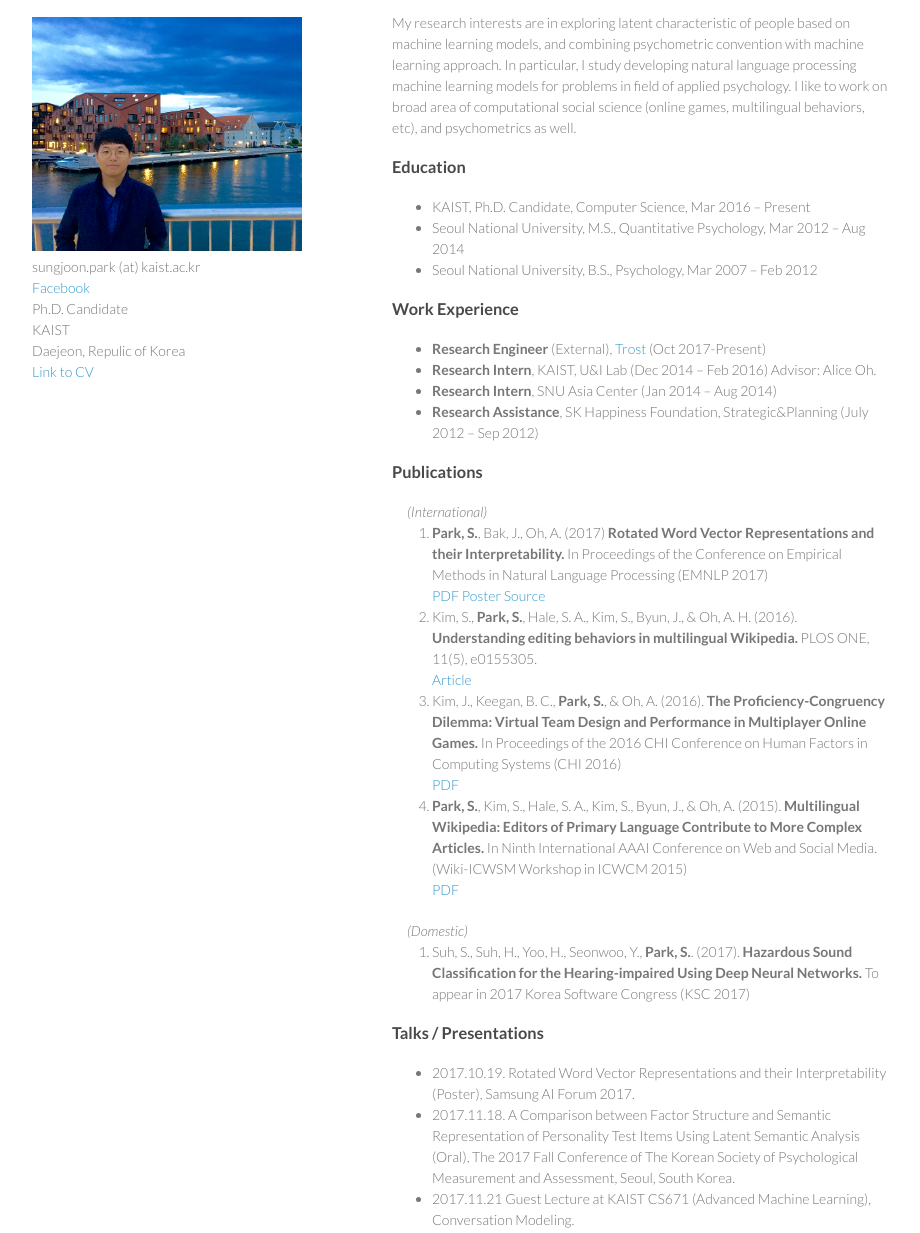
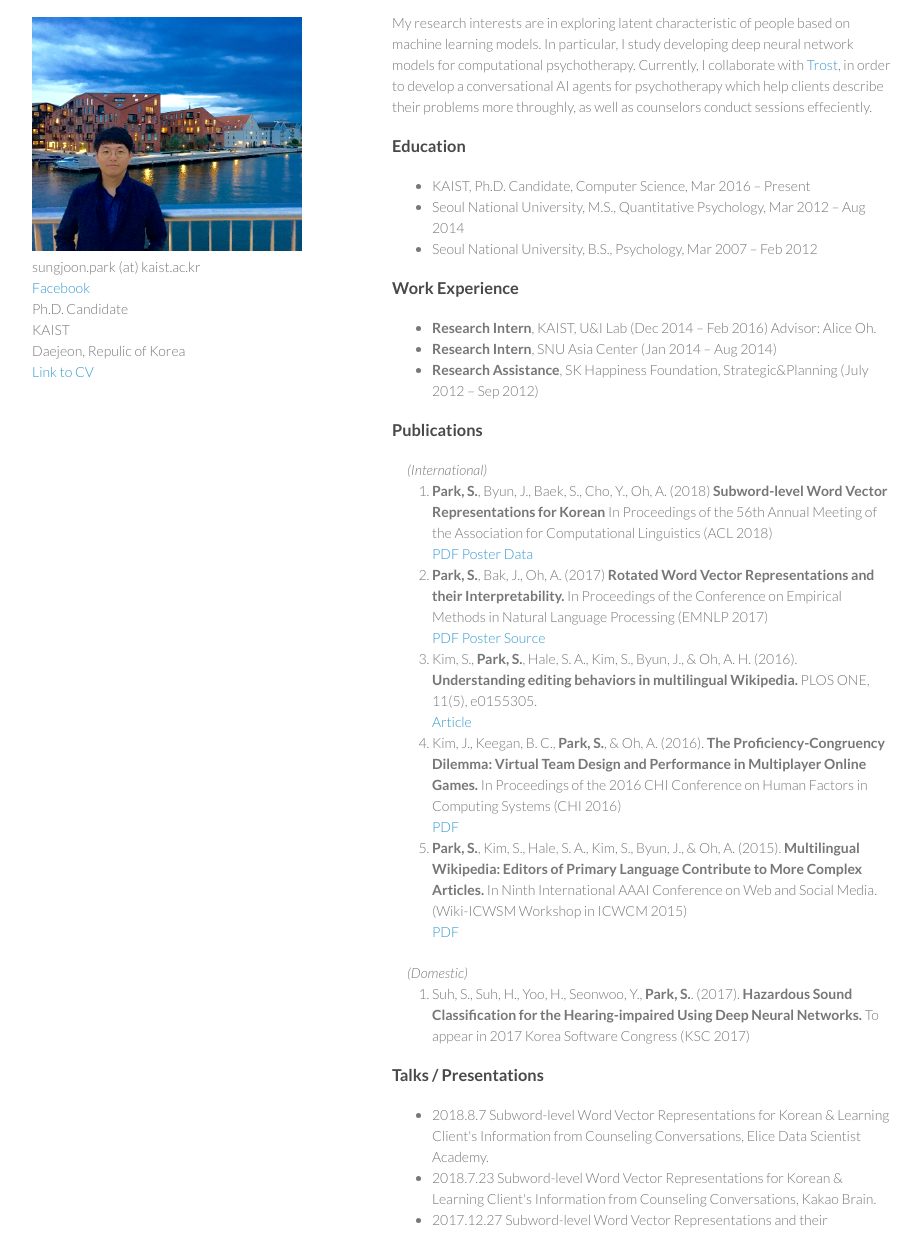
Before and after one commit to SungjoonPark/SungjoonPark.github.io, a plain HTML site: page index.html in a window 1280 px wide. Shown: the part 84-1317 px from the top of the page, without its empty margins (178-1098 px from the left). Drawn offline with Linux system fonts and the light colour scheme.

Commit message:
Revising CV (ACL 2018 paper added)

```diff
--- a/index.html
+++ b/index.html
@@ -38,10 +38,9 @@
     <section class="content">
       <h3>About</h3>
       <p>
-        My research interests are in exploring latent characteristic of people based on machine learning models,
-        and combining psychometric convention with machine learning approach.
-        In particular, I study developing natural language processing machine learning models for problems in field of applied psychology.
-        I like to work on broad area of computational social science (online games, multilingual behaviors, etc), and psychometrics as well.
+        My research interests are in exploring latent characteristic of people based on machine learning models.
+        In particular, I study developing deep neural network models for computational psychotherapy.
+        Currently, I collaborate with <a href="https://trost.co.kr/">Trost</a>, in order to develop a conversational AI agents for psychotherapy which help clients describe their problems more throughly, as well as counselors conduct sessions effeciently.
       </p>
 
       <h3>Education</h3>
@@ -53,7 +52,6 @@
 
       <h3>Work Experience</h3>
       <ul>
-        <li><b>Research Engineer</b> (External), <a href="https://trost.co.kr/"> Trost </a> (Oct 2017-Present)
         <li><b>Research Intern</b>, KAIST, U&I Lab (Dec 2014 – Feb 2016) Advisor: Alice Oh. </li>
         <li><b>Research Intern</b>, SNU Asia Center (Jan 2014 – Aug 2014)</li>
         <li><b>Research Assistance</b>, SK Happiness Foundation, Strategic&Planning (July 2012 – Sep 2012)</li>
@@ -65,6 +63,11 @@
       <i style="margin-left: 15px">(International)</i>
 
       <ol class="sparse-list">
+        <li>
+          <b>Park, S.</b>, Byun, J., Baek, S., Cho, Y., Oh, A. (2018) <b>Subword-level Word Vector Representations for Korean</b> In Proceedings of the 56th Annual Meeting of the Association for Computational Linguistics (ACL 2018) <br />
+          <a href="http://aclweb.org/anthology/P18-1226">PDF</a> <a href="./assets/acl2018_poster.pdf">Poster</a>  <a href="https://github.com/SungjoonPark/KoreanWordVectors">Data</a>
+        </li>
+
         <li>
           <b>Park, S.</b>, Bak, J., Oh, A. (2017) <b>Rotated Word Vector Representations and their Interpretability.</b> In Proceedings of the Conference on Empirical Methods in Natural Language Processing (EMNLP 2017) <br />
           <a href="http://aclweb.org/anthology/D17-1041">PDF</a> <a href="./assets/emnlp2017_poster.pdf">Poster</a>  <a href="https://github.com/SungjoonPark/factor_rotation">Source</a>
@@ -94,16 +97,22 @@
       <h3>Talks / Presentations</h3>
       <ul>
         <li>
-          2017.10.19. Rotated Word Vector Representations and their Interpretability (Poster), Samsung AI Forum 2017.
+          2018.8.7 Subword-level Word Vector Representations for Korean & Learning Client's Information from Counseling Conversations, Elice Data Scientist Academy.
+        </li>
+        <li>
+          2018.7.23 Subword-level Word Vector Representations for Korean & Learning Client's Information from Counseling Conversations, Kakao Brain.
+        </li>
+        <li>
+          2017.12.27 Subword-level Word Vector Representations and their Interpretability, Naver TechTalk.
+        </li>
+        <li>
+          2017.11.21 Guest Lecture at KAIST CS671 (Advanced Machine Learning), Conversation Modeling.
         </li>
         <li>
           2017.11.18. A Comparison between Factor Structure and Semantic Representation of Personality Test Items Using Latent Semantic Analysis (Oral), The 2017 Fall Conference of The Korean Society of Psychological Measurement and Assessment, Seoul, South Korea.
         </li>
         <li>
-          2017.11.21 Guest Lecture at KAIST CS671 (Advanced Machine Learning), Conversation Modeling.
-        </li>
-        <li>
-          2017.12.27 Subword-level Word Vector Representations and their Interpretability, Naver TechTalk.
+          2017.10.19. Rotated Word Vector Representations and their Interpretability (Poster), Samsung AI Forum 2017.
         </li>
       </ul>
 
@@ -123,8 +132,11 @@
         </li>
       </ul>
 
-      <h3>Projects</h3>
+      <h3>Research Projects</h3>
       <ul>
+        <li>
+        Constructing Shared Embedding Space Using Generative Model for Distributed Representation Learning (Dec 2017 – Present), Naver <br />
+        </li>
         <li>
         Constructing Shared Embedding Space Using Generative Model for Distributed Representation Learning (Dec 2017 – Present), Naver <br />
         </li>
```
Also changed, not shown: 1 other file.
